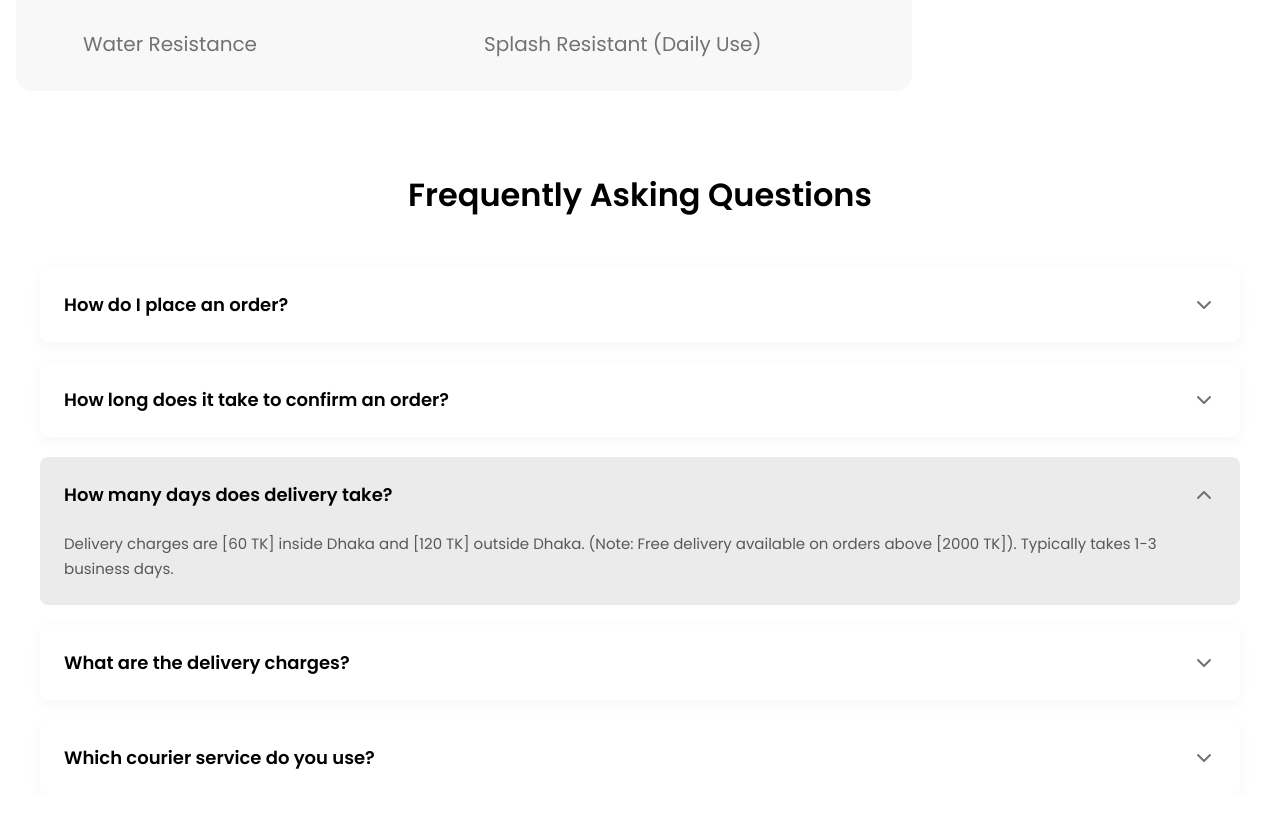
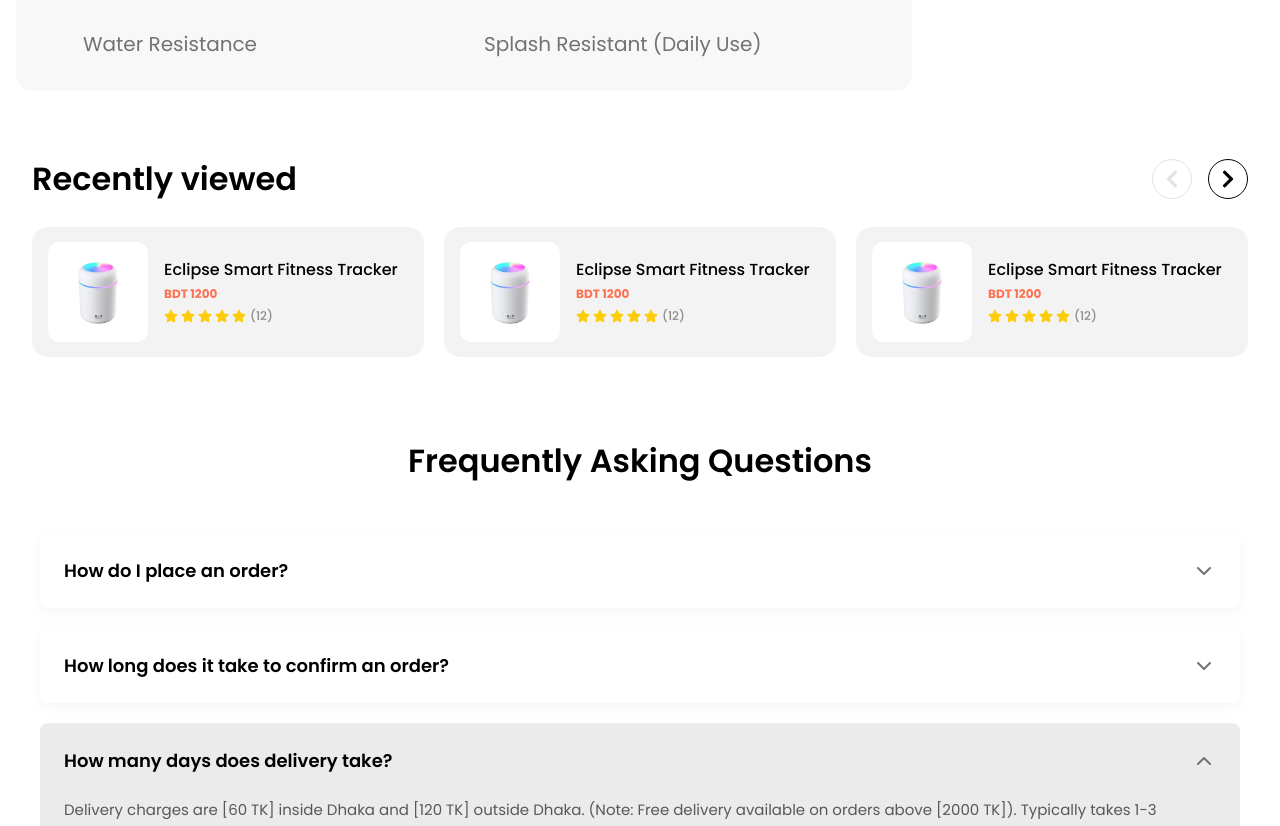
Before and after one commit to Akash-code-0-1/CressMart-Ecom-Frontend, a Next.js app: page /product/123 in a window 1280 px wide. Shown: the part 1751-2577 px from the top of the page. Built offline with nearby package versions, Linux system fonts and the light colour scheme.

Commit message:
added recent view product

```diff
--- a/src/app/(store-front)/category/[[...slug]]/page.tsx
+++ b/src/app/(store-front)/category/[[...slug]]/page.tsx
@@ -8,6 +8,7 @@ import SubCategoryBar from "@/components/store-front/category/SubCategoryBar";
 import ProductCard from "@/components/store-front/common/ProductCard";
 import Link from "next/link";
 import { FaChevronRight, FaFilter, FaTimes } from "react-icons/fa";
+import RecentlyViewed from "@/components/store-front/common/RecentViewSection";
 
 const CategoryPage = () => {
   const [isMobileFilterOpen, setIsMobileFilterOpen] = useState(false);
@@ -80,6 +81,10 @@ const CategoryPage = () => {
         </div>
       </div>
 
+      <div className="pt-8 md:pt-16">
+        <RecentlyViewed />
+      </div>
+
       {/* 4. Mobile Filter Slide-over Drawer */}
       <div
         className={`fixed inset-0 z-50 lg:hidden transition-opacity duration-300 ${
--- a/src/app/(store-front)/page.tsx
+++ b/src/app/(store-front)/page.tsx
@@ -6,7 +6,7 @@ import FeaturedCategory from "@/components/store-front/home/FeaturedCategory";
 import Features from "@/components/store-front/home/Features";
 import FlashSale from "@/components/store-front/home/FlashSale";
 import PromotionDiscountProduct from "@/components/store-front/home/PromotionDiscountProduct";
-import RecentProducts from "@/components/store-front/home/RecentProducts";
+import RecentProducts from "@/components/store-front/home/NewArrivals";
 import Suppliers from "@/components/store-front/home/Suppliers";
 import Testimonials from "@/components/store-front/home/Testimonials";
 import WeeklyBestSellerProduct from "@/components/store-front/home/WeeklyBestSellerProduct";
--- a/src/app/(store-front)/product/[slug]/page.tsx
+++ b/src/app/(store-front)/product/[slug]/page.tsx
@@ -1,3 +1,4 @@
+import RecentlyViewed from "@/components/store-front/common/RecentViewSection";
 import { Breadcrumbs } from "@/components/store-front/product/Breadcrumbs";
 import ProductDetailsTabs from "@/components/store-front/product/Productdetailstabs";
 import { ProductGallery } from "@/components/store-front/product/ProductGallery";
@@ -67,6 +68,10 @@ export default function ProductDetailsPage() {
           </div>
         </div>
         <ProductDetailsTabs />
+
+        <div className="pt-8 md:pt-16">
+          <RecentlyViewed />
+        </div>
       </div>
     </div>
   );
--- /dev/null
+++ b/src/components/store-front/common/RecentViewSection.tsx
@@ -0,0 +1,106 @@
+'use client'
+import { Swiper, SwiperSlide } from "swiper/react";
+import { Navigation } from "swiper/modules";
+import "swiper/css";
+import "swiper/css/navigation";
+import { FaChevronLeft, FaChevronRight, FaStar } from "react-icons/fa";
+import Image from "next/image";
+
+const RecentlyViewed = () => {
+  const products = [1, 2, 3, 4, 5, 6, 7, 8];
+
+  return (
+    <div className="w-full bg-white">
+      {/* Main Container with 1720px max-width */}
+      <div className="max-w-[1720px] mx-auto px-4">
+        {/* Header Section */}
+        <div className="flex items-center justify-between mb-6">
+          <h2 className="md:text-[32px] text-[20px] font-semibold text-black font-poppins">
+            Recently viewed
+          </h2>
+
+          {/* Custom Navigation Arrows */}
+          <div className="flex items-center gap-4">
+            <button className="recentview-prev cursor-pointer w-10 h-10 rounded-full border border-black flex items-center justify-center bg-white text-black transition-colors duration-200 [&.swiper-button-disabled]:border-[#E2E2E2] [&.swiper-button-disabled]:text-[#E2E2E2] [&.swiper-button-disabled]:cursor-not-allowed">
+              <FaChevronLeft className="text-xl" />
+            </button>
+            <button className="recentview-next cursor-pointer w-10 h-10 rounded-full border border-black flex items-center justify-center bg-white text-black transition-colors duration-200 [&.swiper-button-disabled]:border-[#E2E2E2] [&.swiper-button-disabled]:text-[#E2E2E2] [&.swiper-button-disabled]:cursor-not-allowed">
+              <FaChevronRight className="text-xl" />
+            </button>
+          </div>
+        </div>
+
+        {/* Swiper Slider */}
+        <Swiper
+          modules={[Navigation]}
+          spaceBetween={20}
+          slidesPerView={1.2}
+          navigation={{
+            prevEl: ".recentview-prev",
+            nextEl: ".recentview-next",
+          }}
+          breakpoints={{
+            640: { slidesPerView: 2 },
+            1024: { slidesPerView: 3 },
+            1440: { slidesPerView: 4 },
+            1720: { slidesPerView: 5 },
+          }}
+          className="mySwiper"
+        >
+          {products.map((_, index) => (
+            <SwiperSlide key={index}>
+              {/* Product Card */}
+              <div className="bg-[#F3F3F3] rounded-[16px] p-4 flex items-center gap-4 h-[130px]">
+                {/* Product Image Box */}
+                <div className="min-w-[100px] h-[100px] bg-white rounded-[12px] flex items-center justify-center p-2">
+                  <Image
+                    src="/images/store-front/products/product02.png"
+                    alt="Smart Watch"
+                    width={100}
+                    height={100}
+                    className="w-full h-full object-contain"
+                  />
+                </div>
+
+                {/* Product Details */}
+                <div className="flex flex-col justify-center">
+                  <h3 className="text-black font-poppins text-[16px] font-medium leading-[1.2] mb-1.5">
+                    Eclipse Smart Fitness Tracker
+                  </h3>
+
+                  <p className="text-[#FF7050] font-poppins text-[12px] font-bold mb-1">
+                    BDT 1200
+                  </p>
+
+                  {/* Rating Section */}
+                  <div className="flex items-center gap-1">
+                    <div className="flex gap-[3px] text-[#FDCC0D]">
+                      {[...Array(5)].map((_, i) => (
+                        <FaStar
+                          key={i}
+                          className="text-[14px]"
+                          color="#FDCC0D"
+                        />
+                      ))}
+                    </div>
+                    <span className="text-[#8C8C8C] text-[12px] font-medium font-poppins">
+                      (12)
+                    </span>
+                  </div>
+                </div>
+              </div>
+            </SwiperSlide>
+          ))}
+        </Swiper>
+      </div>
+      <style jsx global>{`
+        .swiper-button-next,
+        .swiper-button-prev {
+          display: none !important;
+        }
+      `}</style>
+    </div>
+  );
+};
+
+export default RecentlyViewed;
--- a/src/components/store-front/home/Footer.tsx
+++ b/src/components/store-front/home/Footer.tsx
@@ -93,8 +93,9 @@ const Footer = () => {
                 alt="Creass Mart"
                 width={230}
                 height={64}
-                className="w-full h-auto object-contain"
+                className="w-full object-contain"
                 priority
+                style={{ height: "auto" }}
               />
             </Link>
 
--- a/src/components/store-front/home/Navbar.tsx
+++ b/src/components/store-front/home/Navbar.tsx
@@ -248,7 +248,8 @@ const Navbar = () => {
               width={160}
               height={45}
               sizes="(max-width: 768px) 120px, 160px"
-              className="w-[120px] md:w-[160px] h-auto object-contain"
+              className="w-[120px] md:w-[160px] object-contain"
+              style={{ height: "auto" }}
             />
             <button
               onClick={() => setIsDrawerOpen(false)}
--- a/src/components/store-front/home/RecentProducts.tsx
+++ b/src/components/store-front/home/NewArrivals.tsx
@@ -8,7 +8,7 @@ import "swiper/css/navigation";
 import ProductCard from "../common/ProductCard";
 import { FaChevronLeft, FaChevronRight } from "react-icons/fa";
 
-const RecentProducts = () => {
+const NewArrivals = () => {
   const products = Array(8).fill({
     title: "H2O Mini USB Portable Air Humidifier",
     price: 590,
@@ -26,7 +26,7 @@ const RecentProducts = () => {
         {/* Header with Custom Navigation */}
         <div className="flex items-center justify-between mb-8">
           <h2 className="text-black font-poppins text-[24px] md:text-[32px] font-semibold leading-normal">
-            Recent Products
+            New Arrivals
           </h2>
 
           {/* Custom Navigation Arrows */}
@@ -68,4 +68,4 @@ const RecentProducts = () => {
   );
 };
 
-export default RecentProducts;
+export default NewArrivals;
--- a/src/components/store-front/home/Testimonials.tsx
+++ b/src/components/store-front/home/Testimonials.tsx
@@ -86,6 +86,7 @@ const Testimonials = () => {
                             src={item.image}
                             alt={item.name}
                             fill
+                            sizes="(max-width: 768px) 56px, 72px"
                             className="object-cover"
                           />
                         </div>
@@ -138,6 +139,7 @@ const Testimonials = () => {
                         src={video.thumbnail}
                         alt="Review"
                         fill
+                        sizes="(max-width: 768px) 50vw, (max-width: 1200px) 33vw, 25vw"
                         className="object-cover transition-transform duration-500 group-hover:scale-110"
                       />
 
--- a/src/components/store-front/product/ProductGallery.tsx
+++ b/src/components/store-front/product/ProductGallery.tsx
@@ -37,9 +37,7 @@ export const ProductGallery: React.FC<GalleryProps> = ({ items }) => {
 
   return (
     <div className="productgallery w-full max-w-6xl mx-auto font-poppins">
-      {/* Main Grid Wrapper - Changed to block/grid structure to prevent Swiper from collapsing on mobile */}
       <div className="block md:flex gap-4 md:h-[600px]">
-        {/* 1. Main Media Viewer */}
         <div className="w-full md:flex-1 h-[350px] sm:h-[450px] md:h-full rounded-2xl md:rounded-3xl bg-white overflow-hidden relative group border border-gray-100 mb-4 md:mb-0">
           <Swiper
             spaceBetween={10}
@@ -66,7 +64,7 @@ export const ProductGallery: React.FC<GalleryProps> = ({ items }) => {
                   {item.type === "video" && (
                     <button
                       onClick={() => openVideo(item.videoId || "")}
-                      className="absolute inset-0 m-auto w-16 h-16 sm:w-20 sm:h-20 bg-white/90 rounded-full flex items-center justify-center shadow-2xl hover:scale-110 transition-transform z-10"
+                      className="absolute inset-0 m-auto w-16 h-16 sm:w-20 sm:h-20 bg-white/90 rounded-full flex items-center justify-center hover:scale-110 transition-transform z-10"
                     >
                       <FaPlay className="text-[#FF7050] text-2xl sm:text-3xl ml-1" />
                     </button>
@@ -80,7 +78,7 @@ export const ProductGallery: React.FC<GalleryProps> = ({ items }) => {
         {/* 2. Thumbnails */}
         <div className="w-full md:w-[120px] flex flex-col items-center gap-2">
           {/* Top Arrow (Desktop Only) */}
-          <button className="thumb-prev cursor-pointer hidden md:flex w-10 h-10 items-center justify-center rounded-[8px] bg-[#F9F9F9] hover:bg-gray-100 transition-colors flex-shrink-0">
+          <button className="thumb-prev cursor-pointer hidden md:flex w-10 h-10 items-center justify-center rounded-[8px] bg-[#F9F9F9] hover:bg-gray-100 transition-colors shrink-0">
             <MdOutlineKeyboardArrowUp size={28} color="#727272" />
           </button>
 
--- a/src/components/store-front/product/Productdetailstabs.tsx
+++ b/src/components/store-front/product/Productdetailstabs.tsx
@@ -1,5 +1,5 @@
 "use client";
-import React, { useState } from "react";
+import { useState } from "react";
 import SpecificationSection from "./Specificationsection";
 import DescriptionSection from "./Descriptionsection";
 import FAQsSection from "./Faqssection";
--- a/src/components/store-front/product/Reviewsection.tsx
+++ b/src/components/store-front/product/Reviewsection.tsx
@@ -1,9 +1,8 @@
 "use client";
 import { useState } from "react";
 import Image from "next/image";
-import { FaStar, FaCheckCircle } from "react-icons/fa";
-import { MdOutlinePhotoSizeSelectActual } from "react-icons/md";
-import { HiBadgeCheck, HiOutlineBadgeCheck } from "react-icons/hi";
+import { FaStar } from "react-icons/fa";
+import { HiBadgeCheck } from "react-icons/hi";
 import ViewIcon from "../svg/ViewIcon";
 
 const RatingBarRow = ({
```
